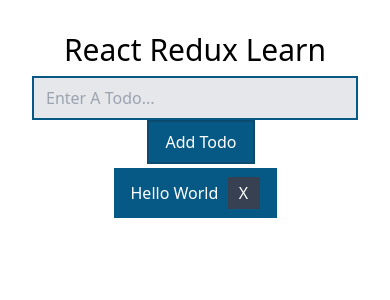
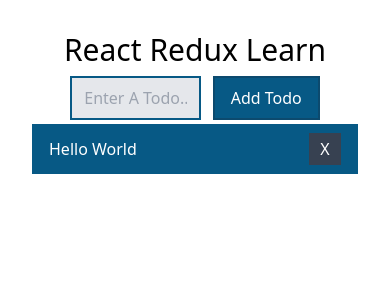
Before and after one commit to Npkrathour/todo, a React (Vite) app: page / in a window 390 px wide. Shown: the top 300 px of the page. Built offline with nearby package versions, Linux system fonts and the light colour scheme.

Commit message:
i want to changes some content

```diff
--- a/src/Components/AddTodo.jsx
+++ b/src/Components/AddTodo.jsx
@@ -16,7 +16,7 @@
       <form onSubmit={addTodoHandler} className="space-x-3 mt-2">
         <input
           type="text"
-          className="bg-gray-200 lg:w-[40%] w-full
+          className="bg-gray-200 w-[40%]
           border-2 border-sky-800
         focus:border-sky-800
           leading-8 duration-100 transition-colors outline-none text-black py-1 px-3 text-base rounded-none"
--- a/src/Components/Todos.jsx
+++ b/src/Components/Todos.jsx
@@ -7,7 +7,7 @@
 
   return (
     <>
-      <ul className="list-none w-[50%] mx-auto">
+      <ul className="list-none lg:w-[50%] w-full mx-auto">
         {todos.map((todo) => (
           <li
             className="py-2 mt-1 px-4 border border-sky-800 flex items-center justify-between bg-sky-800 rounded-none text-white shadow-none w-full"
```
